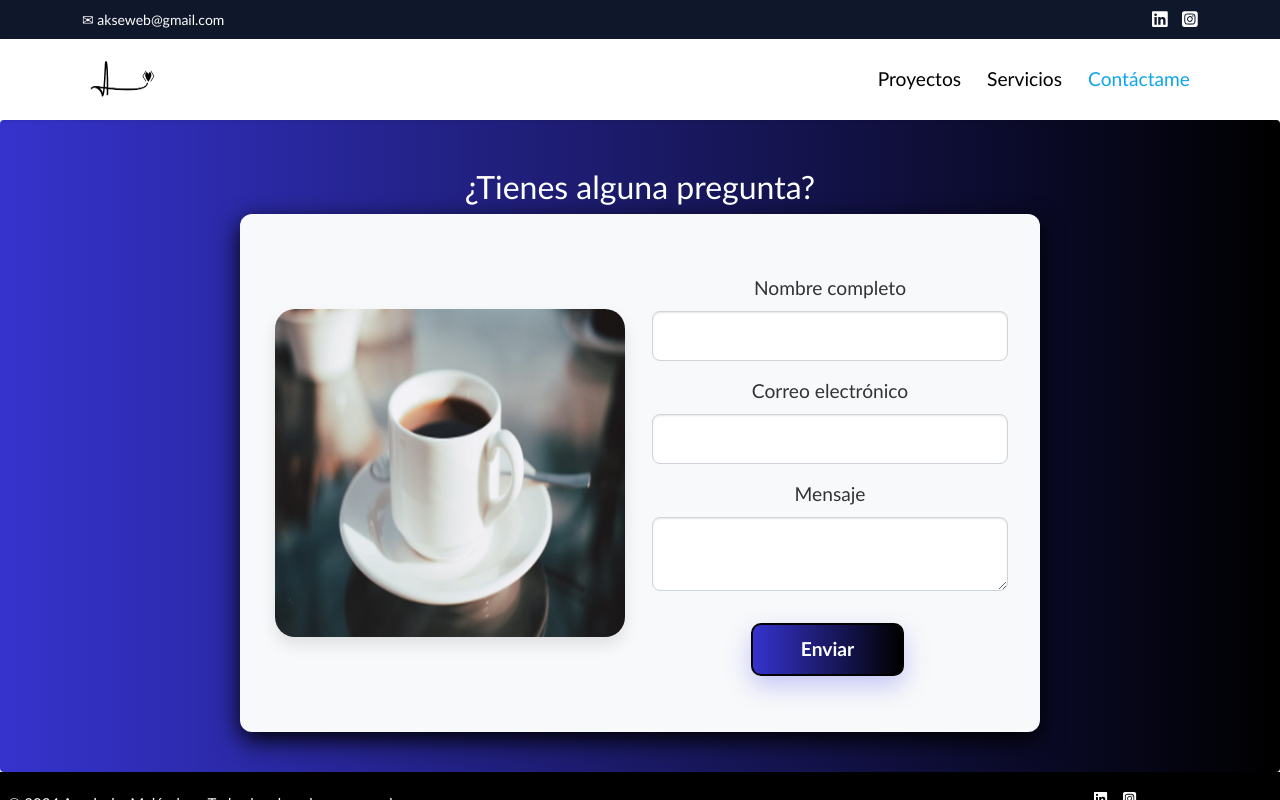
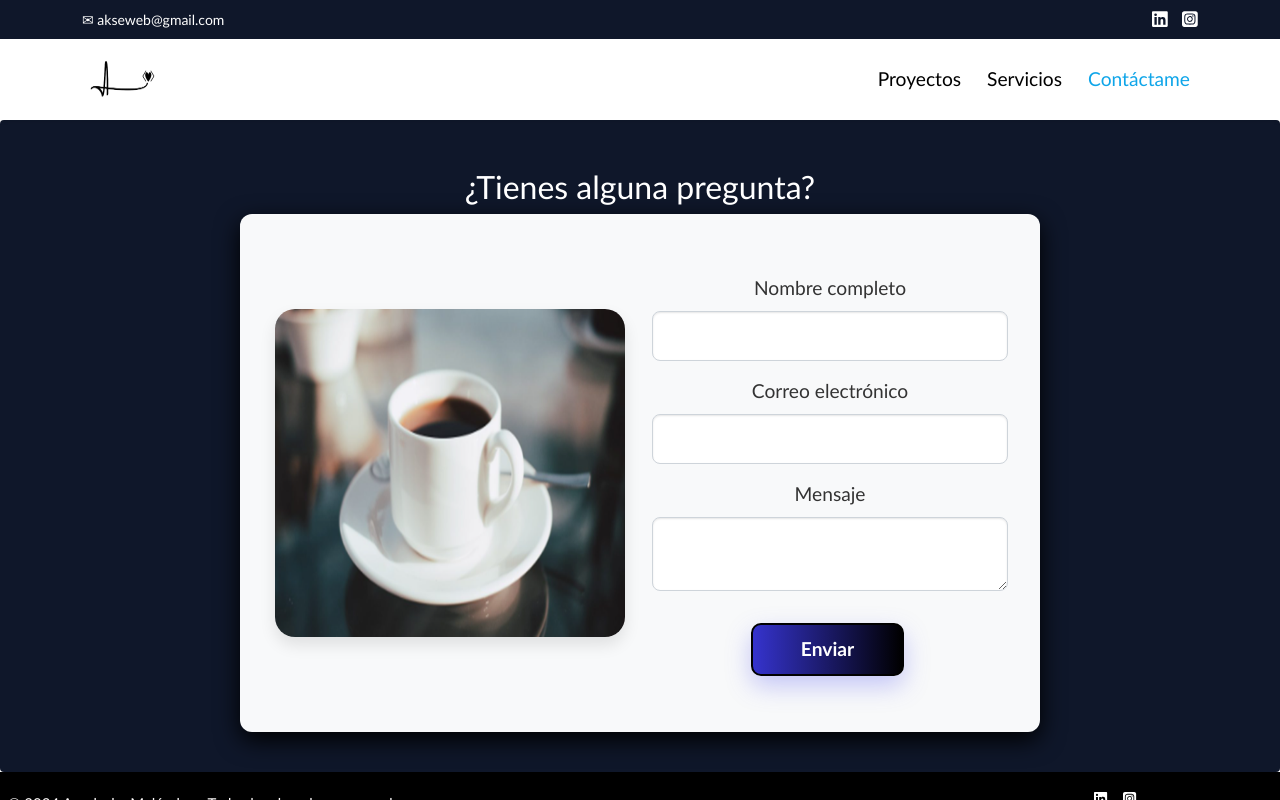
Before and after one commit to anatmb/portafolio, a React (Vite) app: page /contact in a window 1280 px wide. Built offline with nearby package versions, Linux system fonts and the light colour scheme.

Commit message:
mejores los estilos y redaccion de contenido

```diff
--- a/src/components/page/contact.css
+++ b/src/components/page/contact.css
@@ -22,7 +22,8 @@
 
 
 .container-contact {
-  background: var(--color-primary);
+  /* background: var(--color-primary); */
+    background: #0f172a;
   color: #333; /* Color más suave para el texto */
   width: 100%;
   padding: 40px 0;
--- a/src/components/page/projects.jsx
+++ b/src/components/page/projects.jsx
@@ -240,7 +240,7 @@ function Projects() {
                       </div>
                     </div>
                     <h3 className="project-titule py-2">Bijao</h3>
-                    <p className="project-subtitule">Wordpress y Elementor</p>
+                    <p className="project-subtitule">Diseñé y desarrollé la web responsive de Bijao Restaurant con WordPress y Elementor. Creé la identidad visual, contenidos y marca, optimizando la experiencia para sus dos ubicaciones: Kissimmee y Davenport</p>
                   </div>
                 </div>
               </>
```
